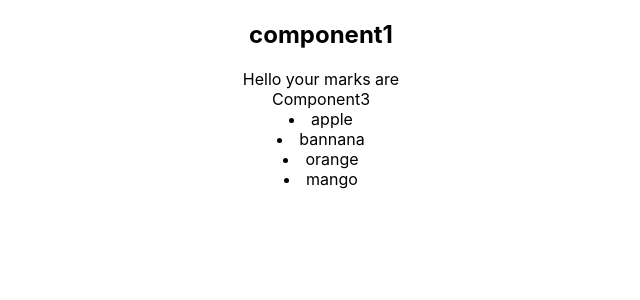
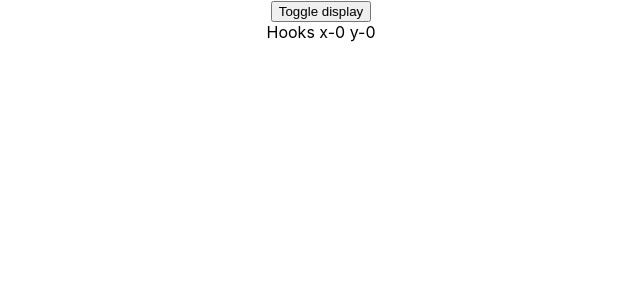
Before and after one commit to suryakalakasim/react, a React (Create React App) app: page / in a window 1280 px wide. Shown: the top 300 px of the page, without its empty margins (319-959 px from the left). Built offline with nearby package versions, Linux system fonts and the light colour scheme.

Commit message:
useEffect and its examples

```diff
--- a/src/App.js
+++ b/src/App.js
@@ -16,6 +16,8 @@ import Form from "./components/form";
 import Apilicationform from "./components/apform";
 import Hooks from "./components/useEffect";
 import { UserProvider } from "./components/userContext";
+import HooksMouse from "./components/HookMouse";
+import MouseContiner from "./components/MouseContiner";
 
 function App() {
   let stdDetails ={name:"siva",marks:"100",age:"20"}
@@ -36,11 +38,12 @@ function App() {
 {/*<Form/>*/}
 {/*<Hooks/>*/}
 {/*<Apilicationform/>*/}
-<UserProvider value={array} >
+{/*<UserProvider value={array} >
   <Component1/>
-  </UserProvider>
 
-
+</UserProvider>*/}
+ {/* <HooksMouse/>*/}
+ <MouseContiner/>
   </div>
     }
 
--- /dev/null
+++ b/src/components/HookMouse.js
@@ -0,0 +1,18 @@
+import React, { useEffect, useState } from "react";
+function HooksMouse(){
+    const[x,setX]=useState("0")
+    const[y,setY]=useState("0")
+    const LogMousePosition=(e)=>{
+      console.log('MouseMove')
+      setX(e.clientX)
+      setY(e.clientY)
+    }
+    useEffect(()=>{
+      console.log("useEffect called")
+      window.addEventListener('mousemove',LogMousePosition)
+    },[])
+    return<div>
+       Hooks x-{x} y-{y}
+    </div>
+}
+export default HooksMouse;
--- /dev/null
+++ b/src/components/MouseContiner.js
@@ -0,0 +1,10 @@
+import React, { useState } from "react";
+import HooksMouse from "./HookMouse";
+function MouseContiner(){
+    const[display,setDisplay] =useState(true)
+    return<div>
+        <button onClick={()=>setDisplay(!display)}>Toggle display</button>
+        {display && <HooksMouse/>}
+    </div>
+}
+export default MouseContiner;
```
